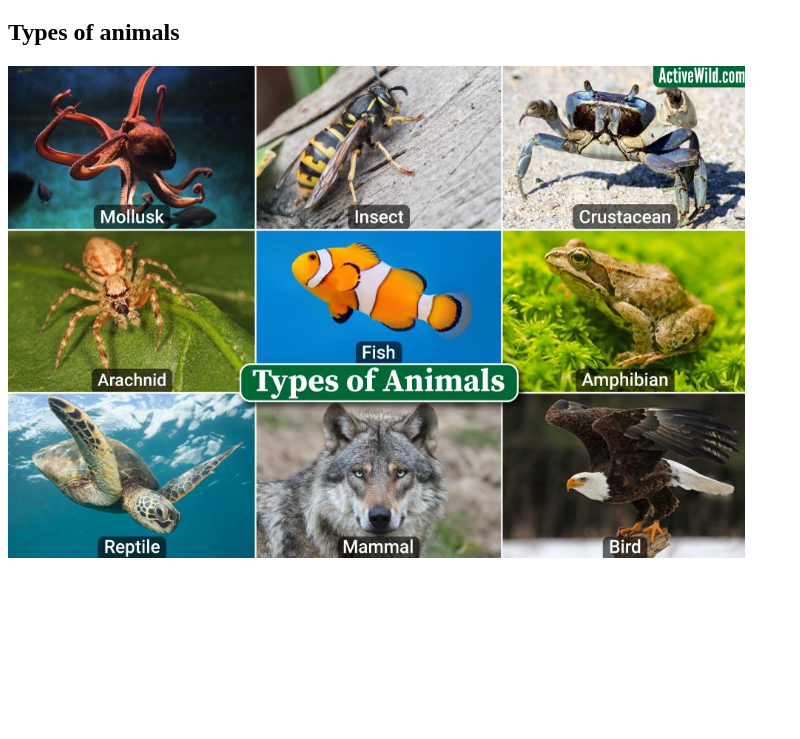
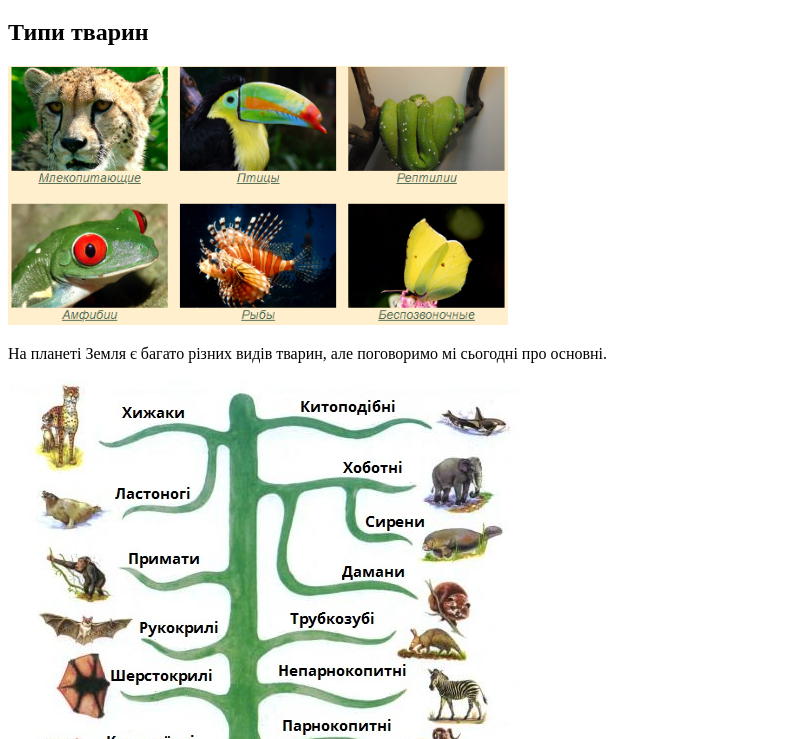
Before and after one commit to LybomurDatsenko/html, a plain HTML site: page index.html in a window 1280 px wide. Shown: the part 61-800 px from the top of the page, without its empty margins (0-800 px from the left). Drawn offline with Linux system fonts and the light colour scheme.

Commit message:
Update html

```diff
--- a/index.html
+++ b/index.html
@@ -15,8 +15,23 @@
     </header>
     <main>
 
-        <h2>Types of animals</h2>
-        <img src="img/Screenshot_42.png" alt="Screenshot_42">
+        <h2>Типи тварин</h2>
+        <img width="500" src="/img/Screenshot_43.png" alt="Screenshot_43">
+        <p>
+            На планеті Земля є багато різних видів тварин, але поговоримо мі сьогодні про основні.
+        </p>
+        <img src="/img/Screenshot_61.png" alt="Screenshot_61"
+        <p>
+            1-ий тип це - ссавці. Ссавці (Mammalia) — клас хребетних тварин, основною відмінністю яких є живонародження
+            і вигодовування дитинчат молоком.
+
+            Представників загонів ссавців серед хребетних вважають найбільш високоорганізованими тваринами. Від інших
+            хребетних ссавців
+            відрізняються живонародженням (крім представників загону однопрохідних, або яйцекладних, наприклад: качконіс
+            і єхидна),
+            теплокровністю (виняток становить голий землекоп), наявністю волосяного покриву, високим рівнем розвитку
+            нервової системи та деякими іншими ознаками.
+        </p>
     </main>
     <footer>
 
```
Also changed, not shown: img/Screenshot_43.png (added), img/Screenshot_56.png (deleted), img/Screenshot_61.png (added).
